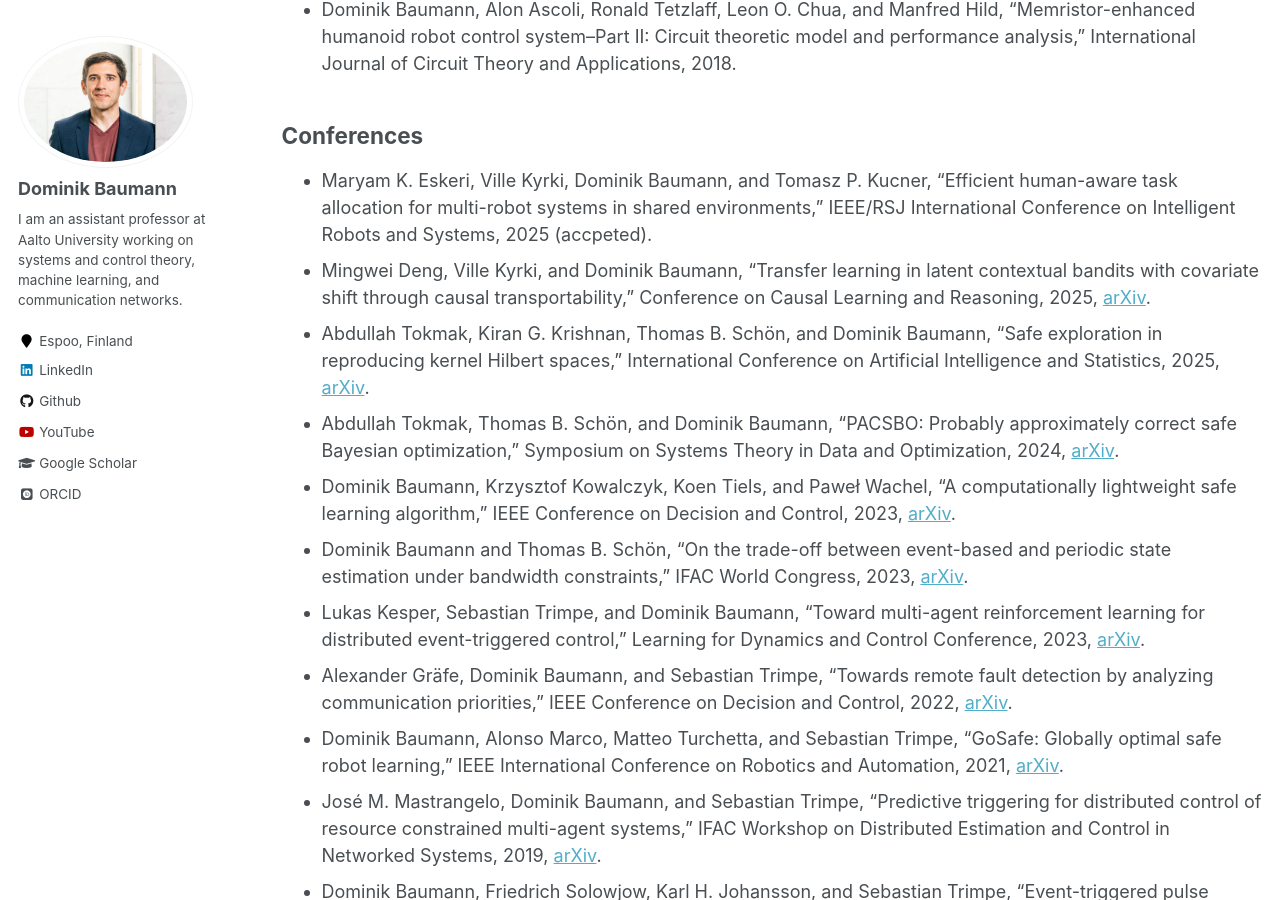
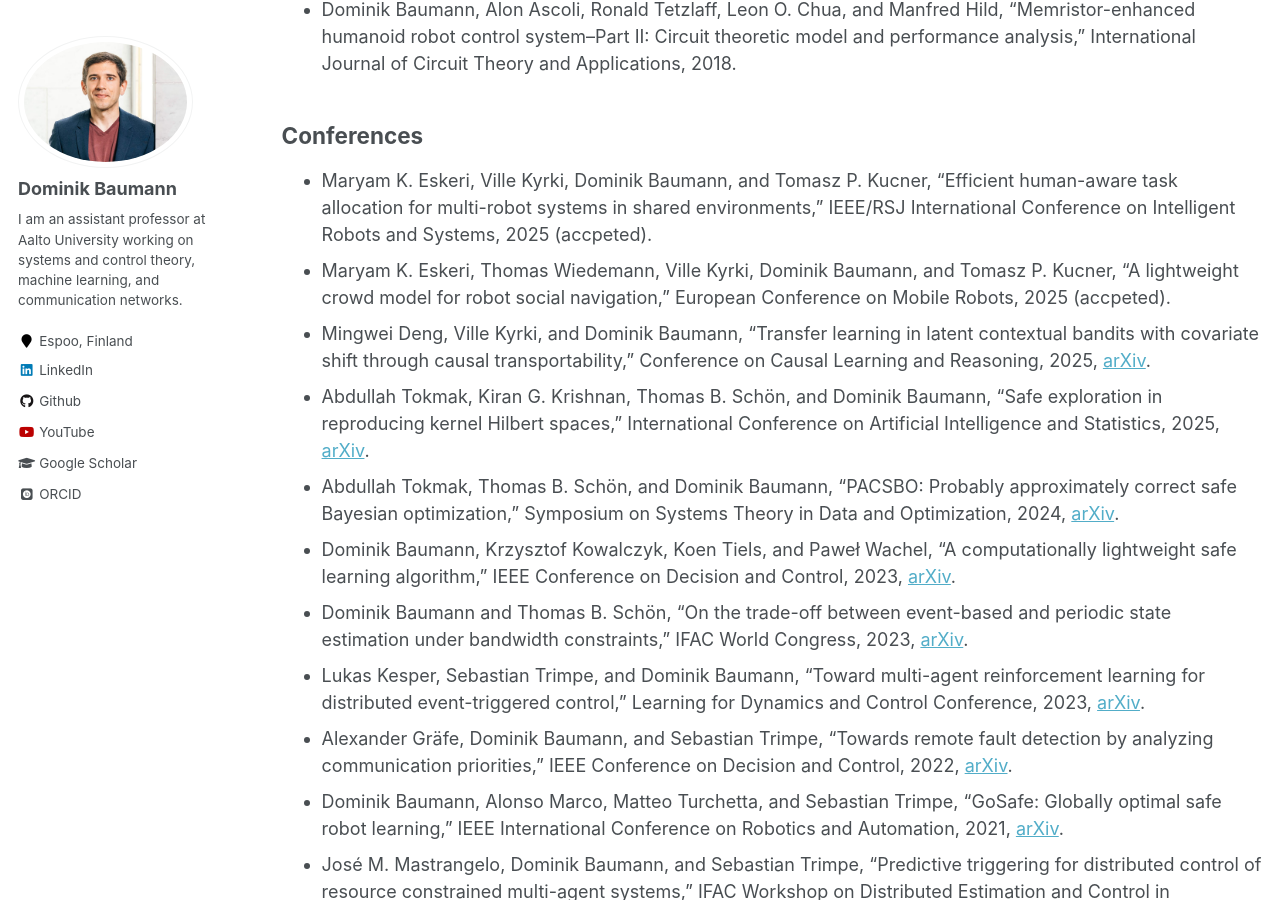
Before and after one commit to baumanndominik/baumanndominik.github.io, a Jekyll site: the page built from _pages/publications.md, in a window 1280 px wide and 900 px high, scrolled down 1383 px. Built offline with Jekyll 4.4.1, drawn with Linux system fonts in a browser that asks for light colours; some web fonts are replaced.

Commit message:
new paper accepted

```diff
--- a/_pages/publications.md
+++ b/_pages/publications.md
@@ -28,6 +28,7 @@ You can also find my articles on [my Google Scholar profile](https://scholar.goo
 ## Conferences
 
 * Maryam K. Eskeri, Ville Kyrki, Dominik Baumann, and Tomasz P. Kucner, "Efficient human-aware task allocation for multi-robot systems in shared environments," IEEE/RSJ International Conference on Intelligent Robots and Systems, 2025 (accpeted).
+* Maryam K. Eskeri, Thomas Wiedemann, Ville Kyrki, Dominik Baumann, and Tomasz P. Kucner, "A lightweight crowd model for robot social navigation," European Conference on Mobile Robots, 2025 (accpeted).
 * Mingwei Deng, Ville Kyrki, and Dominik Baumann, "Transfer learning in latent contextual bandits with covariate shift through causal transportability," Conference on Causal Learning and Reasoning, 2025, [arXiv](https://arxiv.org/abs/2502.20153).
 * Abdullah Tokmak, Kiran G. Krishnan, Thomas B. Schön, and Dominik Baumann, "Safe exploration in reproducing kernel Hilbert spaces," International Conference on Artificial Intelligence and Statistics, 2025, [arXiv](https://arxiv.org/abs/2503.10352).
 * Abdullah Tokmak, Thomas B. Schön, and Dominik Baumann, "PACSBO: Probably approximately correct safe Bayesian optimization," Symposium on Systems Theory in Data and Optimization, 2024, [arXiv](https://arxiv.org/abs/2409.01163).
```
